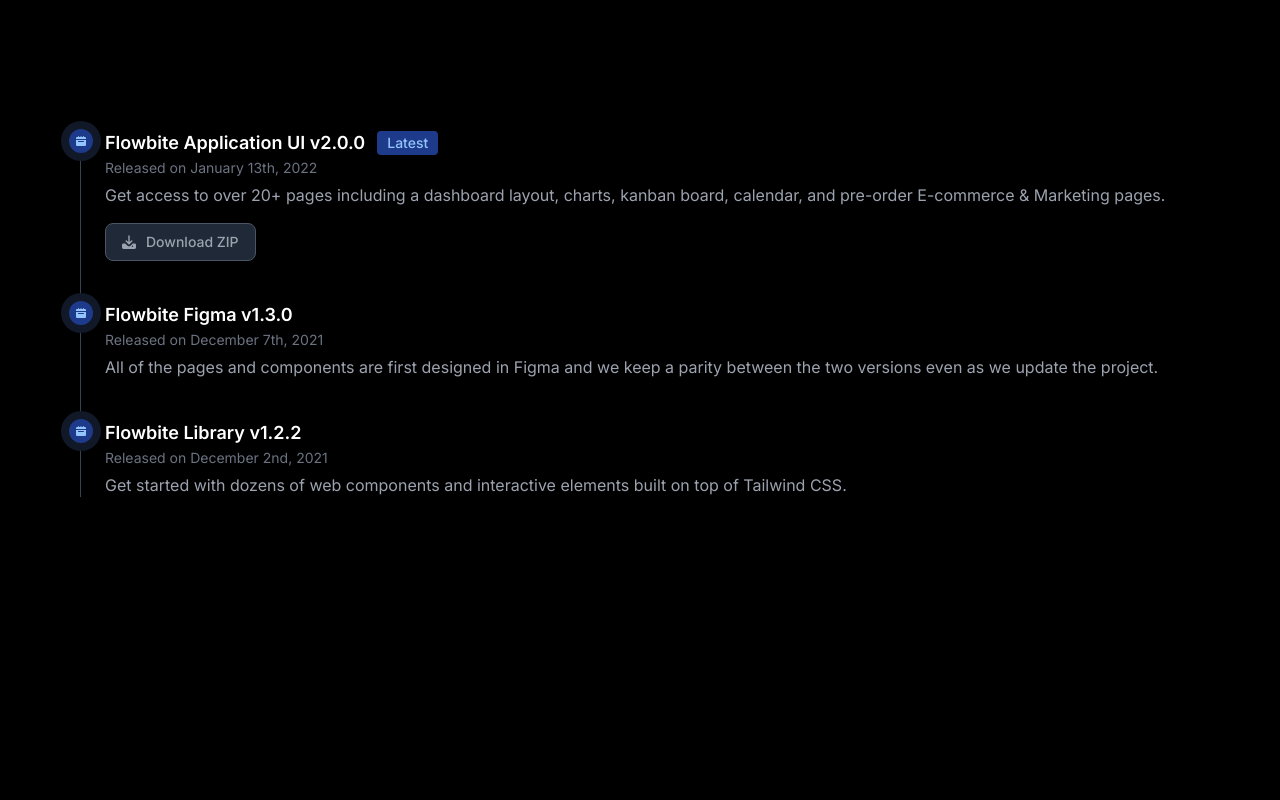
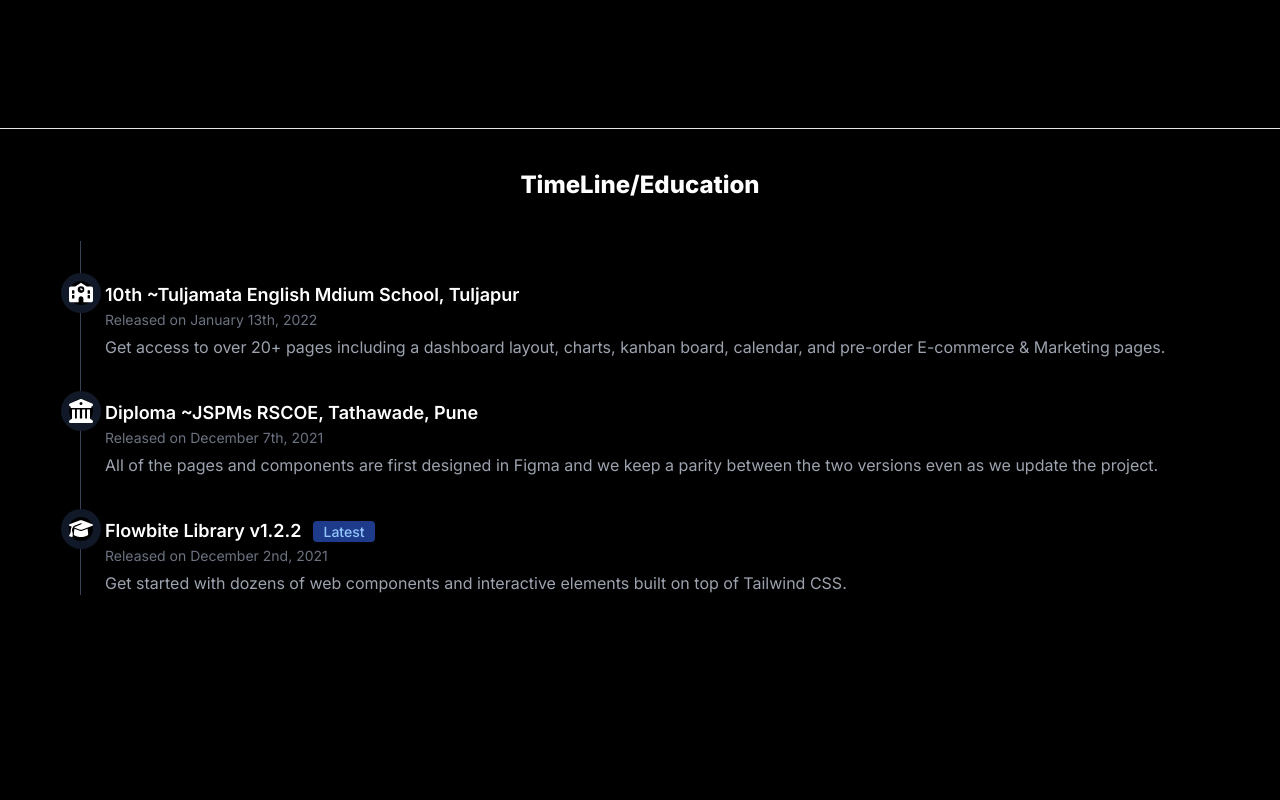
Before and after one commit to Tusharjamdade/portfolio-frontend, a Next.js app: page / in a window 1280 px wide. Shown: the part 1540-2340 px from the top of the page. Built offline with nearby package versions, Linux system fonts and the light colour scheme.

Commit message:
Education section Completed

```diff
--- a/app/page.tsx
+++ b/app/page.tsx
@@ -8,40 +8,32 @@
     <section className="">
         <Home/>
         <Projects/>
-        <section className="h-screen dark:bg-black bg-white ">
-
-    <ol className="relative border-s border-gray-200 dark:border-gray-700 mx-20">
+        <section className="h-screen dark:bg-black bg-white pt-10">
+          <h3 className="dark:text-white dark:bg-black text-center text-2xl font-extrabold">TimeLine/Education</h3>
+    <ol className="relative border-s border-gray-200 dark:border-gray-700 mx-20 pt-10 mt-10">
         <li className="mb-10 ms-6">
-            <span className="absolute flex items-center justify-center w-6 h-6 bg-blue-100 rounded-full -start-3 ring-8 ring-white dark:ring-gray-900 dark:bg-blue-900">
-                <svg className="w-2.5 h-2.5 text-blue-800 dark:text-blue-300" aria-hidden="true" xmlns="http://www.w3.org/2000/svg" fill="currentColor" viewBox="0 0 20 20">
-                    <path d="M20 4a2 2 0 0 0-2-2h-2V1a1 1 0 0 0-2 0v1h-3V1a1 1 0 0 0-2 0v1H6V1a1 1 0 0 0-2 0v1H2a2 2 0 0 0-2 2v2h20V4ZM0 18a2 2 0 0 0 2 2h16a2 2 0 0 0 2-2V8H0v10Zm5-8h10a1 1 0 0 1 0 2H5a1 1 0 0 1 0-2Z"/>
+            <span className="absolute flex items-center justify-center w-6 h-6 bg-white rounded-full -start-3 ring-8 ring-white dark:ring-gray-900 dark:bg-black">
+                <svg xmlns="http://www.w3.org/2000/svg"  className=" dark:text-white fill-current" viewBox="0 0 640 512">
+                <path  d="M337.8 5.4C327-1.8 313-1.8 302.2 5.4L166.3 96 48 96C21.5 96 0 117.5 0 144L0 464c0 26.5 21.5 48 48 48l208 0 0-96c0-35.3 28.7-64 64-64s64 28.7 64 64l0 96 208 0c26.5 0 48-21.5 48-48l0-320c0-26.5-21.5-48-48-48L473.7 96 337.8 5.4zM96 192l32 0c8.8 0 16 7.2 16 16l0 64c0 8.8-7.2 16-16 16l-32 0c-8.8 0-16-7.2-16-16l0-64c0-8.8 7.2-16 16-16zm400 16c0-8.8 7.2-16 16-16l32 0c8.8 0 16 7.2 16 16l0 64c0 8.8-7.2 16-16 16l-32 0c-8.8 0-16-7.2-16-16l0-64zM96 320l32 0c8.8 0 16 7.2 16 16l0 64c0 8.8-7.2 16-16 16l-32 0c-8.8 0-16-7.2-16-16l0-64c0-8.8 7.2-16 16-16zm400 16c0-8.8 7.2-16 16-16l32 0c8.8 0 16 7.2 16 16l0 64c0 8.8-7.2 16-16 16l-32 0c-8.8 0-16-7.2-16-16l0-64zM232 176a88 88 0 1 1 176 0 88 88 0 1 1 -176 0zm88-48c-8.8 0-16 7.2-16 16l0 32c0 8.8 7.2 16 16 16l32 0c8.8 0 16-7.2 16-16s-7.2-16-16-16l-16 0 0-16c0-8.8-7.2-16-16-16z"/>
                 </svg>
             </span>
-            <h3 className="flex items-center mb-1 text-lg font-semibold text-gray-900 dark:text-white">Flowbite Application UI v2.0.0 <span className="bg-blue-100 text-blue-800 text-sm font-medium me-2 px-2.5 py-0.5 rounded dark:bg-blue-900 dark:text-blue-300 ms-3">Latest</span></h3>
+            <h3 className="flex items-center mb-1 text-lg font-semibold text-gray-900 dark:text-white">10th ~Tuljamata English Mdium School, Tuljapur</h3>
             <time className="block mb-2 text-sm font-normal leading-none text-gray-400 dark:text-gray-500">Released on January 13th, 2022</time>
             <p className="mb-4 text-base font-normal text-gray-500 dark:text-gray-400">Get access to over 20+ pages including a dashboard layout, charts, kanban board, calendar, and pre-order E-commerce & Marketing pages.</p>
-            <a href="#" className="inline-flex items-center px-4 py-2 text-sm font-medium text-gray-900 bg-white border border-gray-200 rounded-lg hover:bg-gray-100 hover:text-blue-700 focus:z-10 focus:ring-4 focus:outline-none focus:ring-gray-100 focus:text-blue-700 dark:bg-gray-800 dark:text-gray-400 dark:border-gray-600 dark:hover:text-white dark:hover:bg-gray-700 dark:focus:ring-gray-700"><svg className="w-3.5 h-3.5 me-2.5" aria-hidden="true" xmlns="http://www.w3.org/2000/svg" fill="currentColor" viewBox="0 0 20 20">
-        <path d="M14.707 7.793a1 1 0 0 0-1.414 0L11 10.086V1.5a1 1 0 0 0-2 0v8.586L6.707 7.793a1 1 0 1 0-1.414 1.414l4 4a1 1 0 0 0 1.416 0l4-4a1 1 0 0 0-.002-1.414Z"/>
-        <path d="M18 12h-2.55l-2.975 2.975a3.5 3.5 0 0 1-4.95 0L4.55 12H2a2 2 0 0 0-2 2v4a2 2 0 0 0 2 2h16a2 2 0 0 0 2-2v-4a2 2 0 0 0-2-2Zm-3 5a1 1 0 1 1 0-2 1 1 0 0 1 0 2Z"/>
-      </svg> Download ZIP</a>
         </li>
         <li className="mb-10 ms-6">
-            <span className="absolute flex items-center justify-center w-6 h-6 bg-blue-100 rounded-full -start-3 ring-8 ring-white dark:ring-gray-900 dark:bg-blue-900">
-                <svg className="w-2.5 h-2.5 text-blue-800 dark:text-blue-300" aria-hidden="true" xmlns="http://www.w3.org/2000/svg" fill="currentColor" viewBox="0 0 20 20">
-                    <path d="M20 4a2 2 0 0 0-2-2h-2V1a1 1 0 0 0-2 0v1h-3V1a1 1 0 0 0-2 0v1H6V1a1 1 0 0 0-2 0v1H2a2 2 0 0 0-2 2v2h20V4ZM0 18a2 2 0 0 0 2 2h16a2 2 0 0 0 2-2V8H0v10Zm5-8h10a1 1 0 0 1 0 2H5a1 1 0 0 1 0-2Z"/>
-                </svg>
+        <span className="absolute flex items-center justify-center w-6 h-6 bg-white rounded-full -start-3 ring-8 ring-white dark:ring-gray-900 dark:bg-black">
+            <svg xmlns="http://www.w3.org/2000/svg" className=" dark:text-white fill-current" viewBox="0 0 512 512"><path d="M243.4 2.6l-224 96c-14 6-21.8 21-18.7 35.8S16.8 160 32 160l0 8c0 13.3 10.7 24 24 24l400 0c13.3 0 24-10.7 24-24l0-8c15.2 0 28.3-10.7 31.3-25.6s-4.8-29.9-18.7-35.8l-224-96c-8-3.4-17.2-3.4-25.2 0zM128 224l-64 0 0 196.3c-.6 .3-1.2 .7-1.8 1.1l-48 32c-11.7 7.8-17 22.4-12.9 35.9S17.9 512 32 512l448 0c14.1 0 26.5-9.2 30.6-22.7s-1.1-28.1-12.9-35.9l-48-32c-.6-.4-1.2-.7-1.8-1.1L448 224l-64 0 0 192-40 0 0-192-64 0 0 192-48 0 0-192-64 0 0 192-40 0 0-192zM256 64a32 32 0 1 1 0 64 32 32 0 1 1 0-64z"/></svg>
             </span>
-            <h3 className="mb-1 text-lg font-semibold text-gray-900 dark:text-white">Flowbite Figma v1.3.0</h3>
+            <h3 className="mb-1 text-lg font-semibold text-gray-900 dark:text-white">Diploma ~JSPMs RSCOE, Tathawade, Pune</h3>
             <time className="block mb-2 text-sm font-normal leading-none text-gray-400 dark:text-gray-500">Released on December 7th, 2021</time>
             <p className="text-base font-normal text-gray-500 dark:text-gray-400">All of the pages and components are first designed in Figma and we keep a parity between the two versions even as we update the project.</p>
         </li>
         <li className="ms-6">
-            <span className="absolute flex items-center justify-center w-6 h-6 bg-blue-100 rounded-full -start-3 ring-8 ring-white dark:ring-gray-900 dark:bg-blue-900">
-                <svg className="w-2.5 h-2.5 text-blue-800 dark:text-blue-300" aria-hidden="true" xmlns="http://www.w3.org/2000/svg" fill="currentColor" viewBox="0 0 20 20">
-                    <path d="M20 4a2 2 0 0 0-2-2h-2V1a1 1 0 0 0-2 0v1h-3V1a1 1 0 0 0-2 0v1H6V1a1 1 0 0 0-2 0v1H2a2 2 0 0 0-2 2v2h20V4ZM0 18a2 2 0 0 0 2 2h16a2 2 0 0 0 2-2V8H0v10Zm5-8h10a1 1 0 0 1 0 2H5a1 1 0 0 1 0-2Z"/>
-                </svg>
+        <span className="absolute flex items-center justify-center w-6 h-6 bg-white rounded-full -start-3 ring-8 ring-white dark:ring-gray-900 dark:bg-black">
+        <svg xmlns="http://www.w3.org/2000/svg" className=" dark:text-white fill-current" viewBox="0 0 640 512"><path d="M320 32c-8.1 0-16.1 1.4-23.7 4.1L15.8 137.4C6.3 140.9 0 149.9 0 160s6.3 19.1 15.8 22.6l57.9 20.9C57.3 229.3 48 259.8 48 291.9l0 28.1c0 28.4-10.8 57.7-22.3 80.8c-6.5 13-13.9 25.8-22.5 37.6C0 442.7-.9 448.3 .9 453.4s6 8.9 11.2 10.2l64 16c4.2 1.1 8.7 .3 12.4-2s6.3-6.1 7.1-10.4c8.6-42.8 4.3-81.2-2.1-108.7C90.3 344.3 86 329.8 80 316.5l0-24.6c0-30.2 10.2-58.7 27.9-81.5c12.9-15.5 29.6-28 49.2-35.7l157-61.7c8.2-3.2 17.5 .8 20.7 9s-.8 17.5-9 20.7l-157 61.7c-12.4 4.9-23.3 12.4-32.2 21.6l159.6 57.6c7.6 2.7 15.6 4.1 23.7 4.1s16.1-1.4 23.7-4.1L624.2 182.6c9.5-3.4 15.8-12.5 15.8-22.6s-6.3-19.1-15.8-22.6L343.7 36.1C336.1 33.4 328.1 32 320 32zM128 408c0 35.3 86 72 192 72s192-36.7 192-72L496.7 262.6 354.5 314c-11.1 4-22.8 6-34.5 6s-23.5-2-34.5-6L143.3 262.6 128 408z"/></svg>
             </span>
-            <h3 className="mb-1 text-lg font-semibold text-gray-900 dark:text-white">Flowbite Library v1.2.2</h3>
+            <h3 className="mb-1 text-lg font-semibold text-gray-900 dark:text-white">Flowbite Library v1.2.2<span className="bg-blue-100 text-blue-800 text-sm font-medium me-2 px-2.5 py-0.5 rounded dark:bg-blue-900 dark:text-blue-300 ms-3">Latest</span></h3>
             <time className="block mb-2 text-sm font-normal leading-none text-gray-400 dark:text-gray-500">Released on December 2nd, 2021</time>
             <p className="text-base font-normal text-gray-500 dark:text-gray-400">Get started with dozens of web components and interactive elements built on top of Tailwind CSS.</p>
         </li>
--- a/components/Projects.tsx
+++ b/components/Projects.tsx
@@ -2,10 +2,10 @@
 
 export default function Projects() {
   return (
-    <section className="min-h-screen dark:bg-black" id="projects">
+    <section className="min-h-screen dark:bg-black border-b" id="projects">
     <div className="flex justify-center items-center h-full flex-wrap">
       <div>
-      <div className=" text-black dark:bg-black dark:text-white mt-20 text-lg font-extrabold text-center">Projects</div>
+      <div className=" text-black dark:bg-black dark:text-white mt-20 text-2xl font-extrabold text-center">Projects</div>
     <div className="border max-w-sm rounded-lg overflow-hidden shadow-lg text-black dark:bg-black dark:text-white mt-10 mx-2 mb-4">
       <img className="w-full" src="/portfolio-ss.png" alt="Sunset in the mountains"/>
       <div className="px-6 py-4">
```
